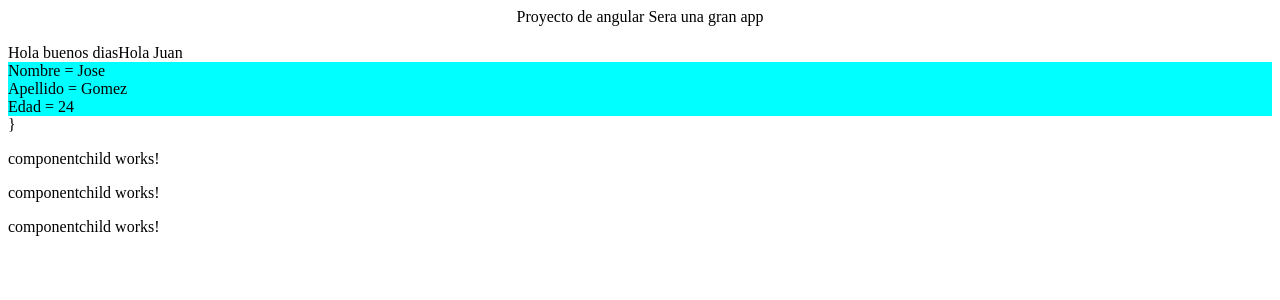
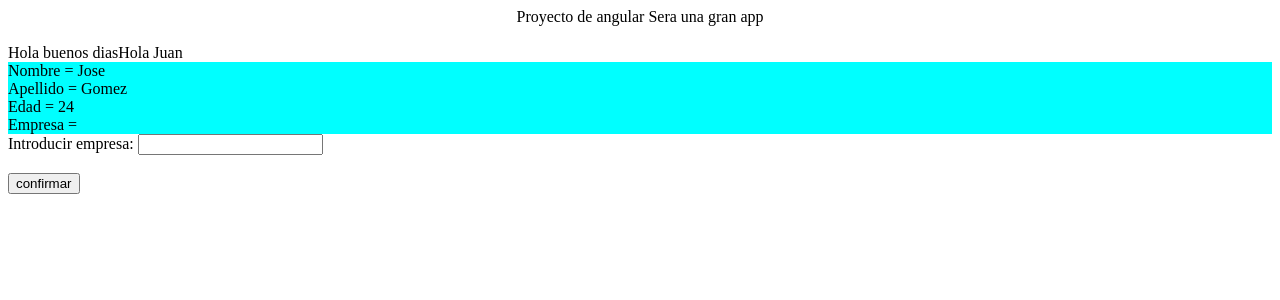
Before and after one commit to JuanS1471/angularproyecto, an Angular app in the folder angular-proyect/: page / in a window 1280 px wide. Shown: the top 300 px of the page. Built offline with nearby package versions, Linux system fonts and the light colour scheme.

Commit message:
Interpolación II

```diff
--- a/angular-proyect/src/app/app.component.html
+++ b/angular-proyect/src/app/app.component.html
@@ -4,7 +4,4 @@
 
 <span>Hola buenos dias</span>
 <span>Hola {{nombre}}</span>
-<app-componente></app-componente>}
-<app-componentchild></app-componentchild>
-<app-componentchild></app-componentchild>
-<app-componentchild></app-componentchild>
+<app-componente></app-componente>
--- a/angular-proyect/src/app/component/componente/componente.component.html
+++ b/angular-proyect/src/app/component/componente/componente.component.html
@@ -1,3 +1,11 @@
 <div>Nombre = {{nombre}}</div>
 <div>Apellido = {{apellido}}</div>
 <div>Edad = {{edad}}</div>
+<div>Empresa = {{empresa.value}}</div>
+Introducir empresa:
+<input type="text" #empresa (keyup)="0">
+
+<br/>
+<br/>
+
+<input type="button" value="confirmar" (click)="cambiarEmpresa(empresa.value)">
--- a/angular-proyect/src/app/component/componente/componente.component.ts
+++ b/angular-proyect/src/app/component/componente/componente.component.ts
@@ -11,9 +11,14 @@ export class ComponenteComponent implements OnInit {
   apellido = "Gomez"
   edad = 24
 
+
   constructor() { }
 
   ngOnInit(): void {
   }
 
+  cambiarEmpresa(value: string){
+
+  }
+
 }
```
